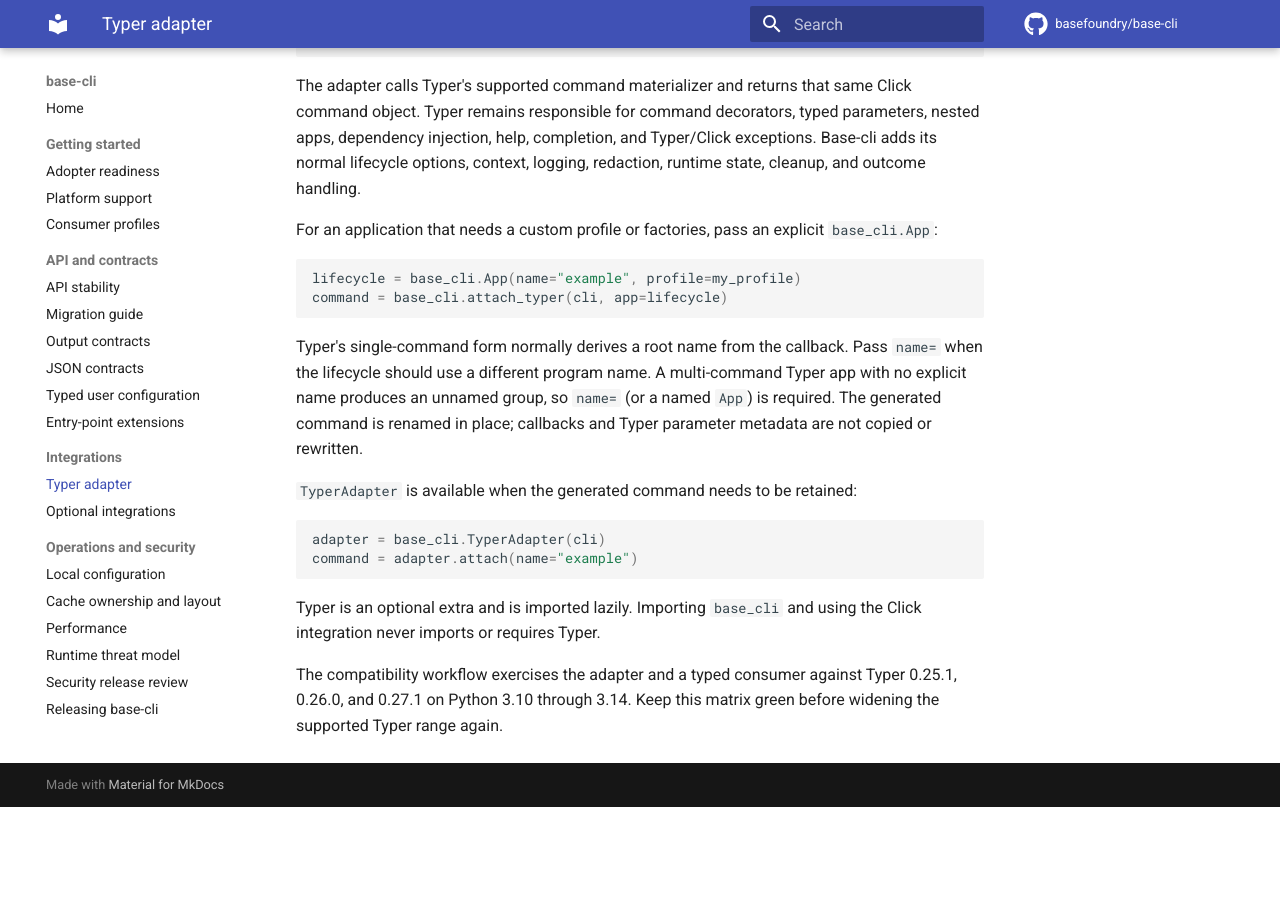
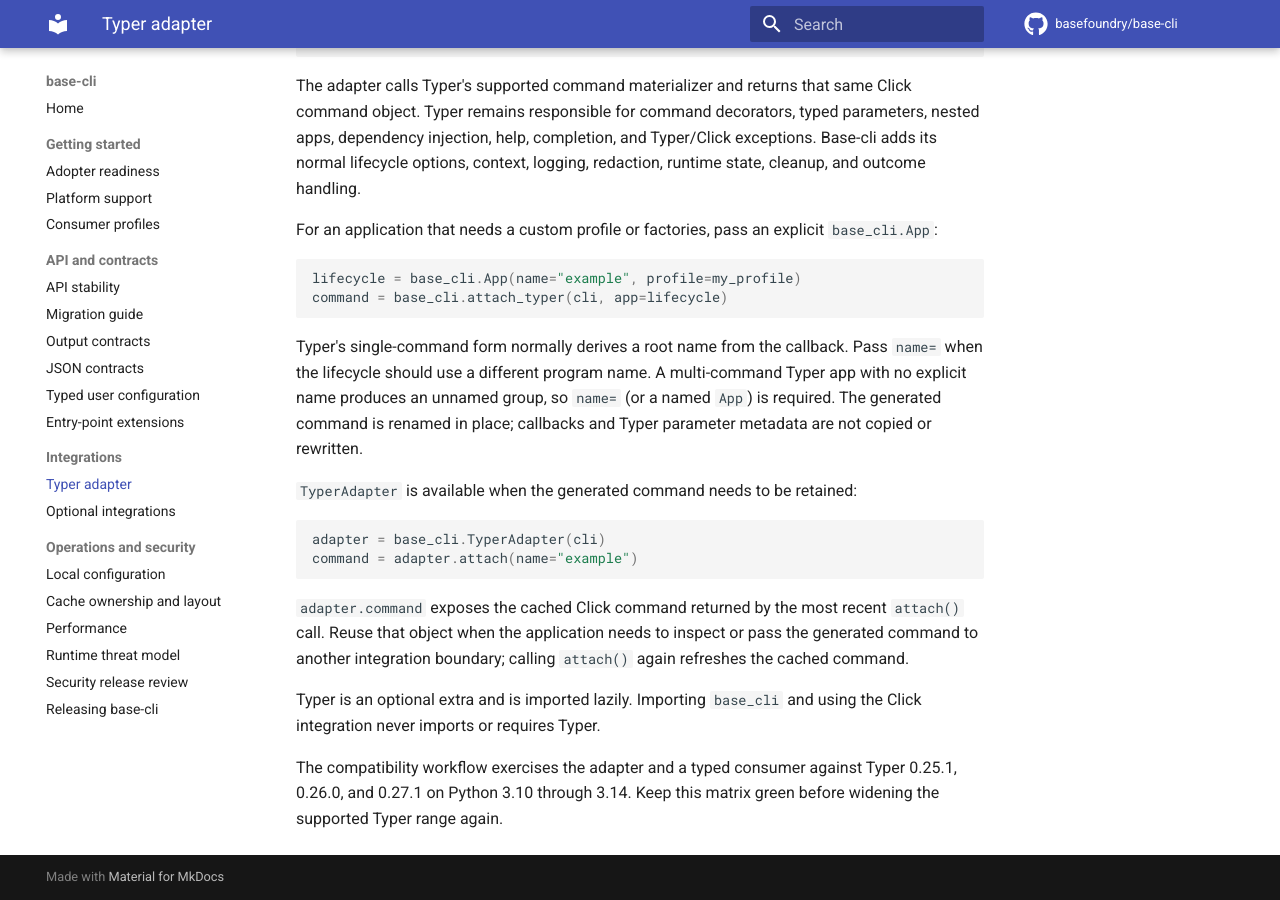
Before and after one commit to basefoundry/base-cli, an MkDocs documentation site: the page built from docs/typer-adapter.md, in a window 1280 px wide and 900 px high, scrolled down 769 px. Built offline with MkDocs 1.6.1 and Material for MkDocs 9.7.7, drawn with Linux system fonts in a browser that asks for light colours; comment, search, counter and statistics services are not loaded; before the commit the page ends 1576 px from its top, so only the background shows below that.

Commit message:
Document cached Typer adapter command (#138)
## Summary
- document the public `TyperAdapter.command` cache
- clarify how attach refreshes and integrations can reuse the generated
command

## Validation
- git diff --check
- python3 scripts/validate_docs.py
- uv run --project . --extra dev --extra typer pytest -q
tests/test_typer_adapter.py

Closes #138

````diff
--- a/docs/typer-adapter.md
+++ b/docs/typer-adapter.md
@@ -65,6 +65,11 @@
 command = adapter.attach(name="example")
 ```
 
+`adapter.command` exposes the cached Click command returned by the most recent
+`attach()` call. Reuse that object when the application needs to inspect or
+pass the generated command to another integration boundary; calling
+`attach()` again refreshes the cached command.
+
 Typer is an optional extra and is imported lazily.  Importing `base_cli` and
 using the Click integration never imports or requires Typer.
 
````
